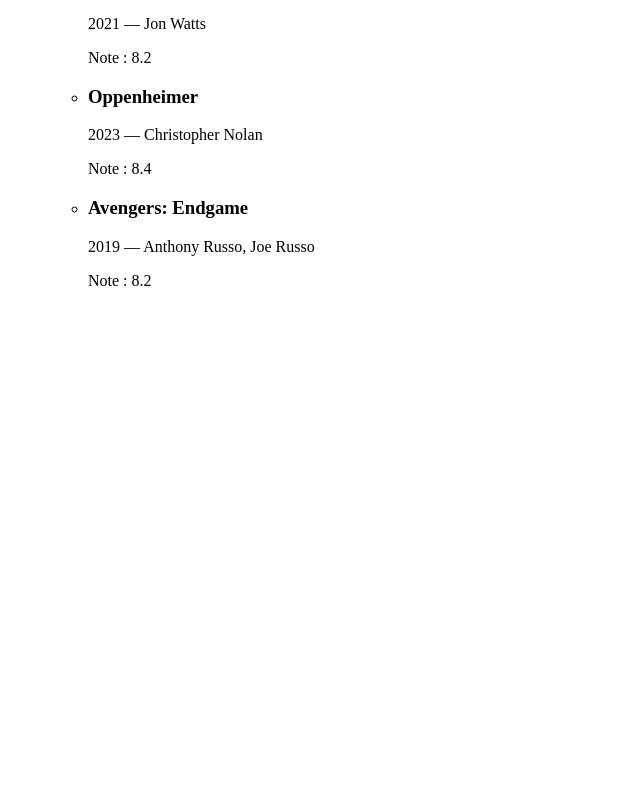
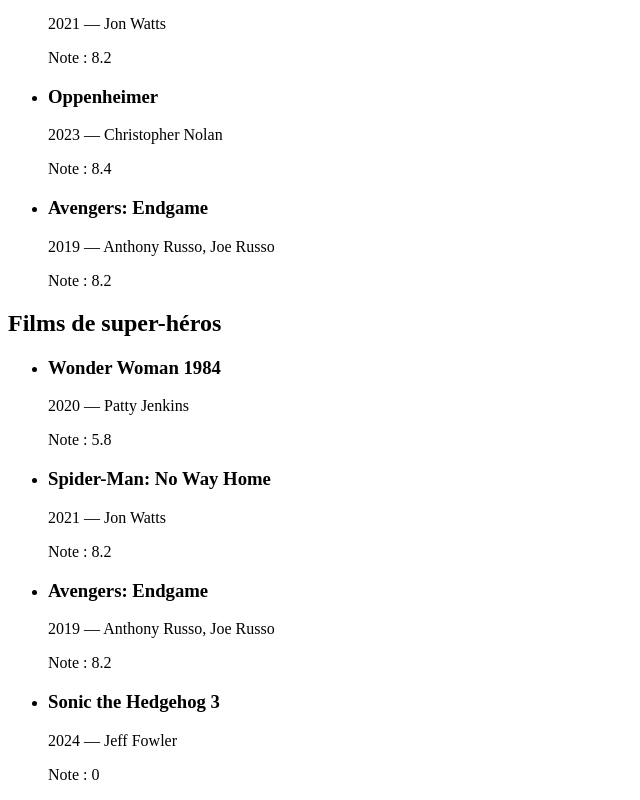
Before and after one commit to keizien/tp3-react-js, a React (Vite) app: page / in a window 1280 px wide. Shown: the part 1315-2115 px from the top of the page, without its empty margins (0-640 px from the left). Before the commit the page ends 1621 px from the top, so only its background shows below. Built offline with nearby package versions, Linux system fonts and the light colour scheme.

Commit message:
TP3 : films de super-héros

```diff
--- a/src/App.jsx
+++ b/src/App.jsx
@@ -17,6 +17,7 @@
               <p>Note : {movie.rating}</p>
             </li>
           ))}
+        </ul>
         <h2>Coups de coeur</h2>
         <ul>
           {moviesList
@@ -31,6 +32,19 @@
               </li>
             ))}
         </ul>
+        <h2>Films de super-héros</h2>
+        <ul>
+          {moviesList
+            .filter((movie) => movie.categorie == 'Super-héros')
+            .map((movie) => (
+              <li key={movie.id}>
+                <h3>{movie.title}</h3>
+                <p>
+                  {movie.year} — {movie.director}
+                </p>
+                <p>Note : {movie.rating}</p>
+              </li>
+            ))}
         </ul>
       </main>
     </>
--- a/src/data/moviesList.js
+++ b/src/data/moviesList.js
@@ -9,6 +9,7 @@
       'https://image.tmdb.org/t/p/w600_and_h900_face/dM2eC02Dq3iMtBZZDFtXSLHfFKJ.jpg',
     synopsis:
       "Paul Atreides s'unit à Chani et aux Fremen tout en préparant sa vengeance contre ceux qui ont détruit sa famille.",
+    categorie: 'Science fiction',
   },
   {
     id: 2,
@@ -20,6 +21,7 @@
       'https://image.tmdb.org/t/p/w600_and_h900_face/8UlWHLMpgZm9bx6QYh0NFoq67TZ.jpg',
     synopsis:
       "Diana Prince se retrouve face à un nouveau danger dans les années 80, période d'excès et de convoitise.",
+    categorie: 'Super-héros',
   },
   {
     id: 3,
@@ -31,6 +33,7 @@
       'https://image.tmdb.org/t/p/w600_and_h900_face/iuFNMS8U5cb6xfzi51Dbkovj7vM.jpg',
     synopsis:
       "Barbie et Ken s'aventurent dans le monde réel après avoir été expulsés de Barbieland.",
+    categorie: 'Comédie',
   },
   {
     id: 4,
@@ -42,6 +45,7 @@
       'https://image.tmdb.org/t/p/w600_and_h900_face/jwfDFqzxBkXC5bERBZrCEfK9iii.jpg',
     synopsis:
       "L'identité de Spider-Man est révélée, entraînant le chaos et des menaces d'autres univers.",
+    categorie: 'Super-héros',
   },
   {
     id: 5,
@@ -53,6 +57,7 @@
       'https://image.tmdb.org/t/p/w600_and_h900_face/boAUuJBeID7VNp4L7LNMQs8mfQS.jpg',
     synopsis:
       "L'histoire du physicien J. Robert Oppenheimer et de son rôle dans le développement de la bombe atomique.",
+    categorie: 'Biographie',
   },
   {
     id: 6,
@@ -64,6 +69,7 @@
       'https://image.tmdb.org/t/p/w600_and_h900_face/wF7jv3x51hXgkl7t5KHePuRjXc8.jpg',
     synopsis:
       'Les Avengers restants tentent de défaire les actions de Thanos après le claquement de doigts dévastateur.',
+    categorie: 'Super-héros',
   },
   {
     id: 7,
@@ -75,6 +81,7 @@
       'https://image.tmdb.org/t/p/w600_and_h900_face/bdYbHxECXsN169pVrTz2TobFqXb.jpg',
     synopsis:
       "Ethan Hunt et son équipe doivent traquer une nouvelle arme terrifiante menaçant l'humanité.",
+    categorie: 'Aventure',
   },
   {
     id: 8,
@@ -86,6 +93,7 @@
       'https://image.tmdb.org/t/p/w600_and_h900_face/gERwLGTa6JGN4qXjkip13eDaxy1.jpg', // Affiche de Sonic
     synopsis:
       "Les aventures de Sonic continuent avec l'arrivée d'un nouveau rival de taille.",
+    categorie: 'Super-héros',
   },
   {
     id: 9,
@@ -97,6 +105,7 @@
       'https://image.tmdb.org/t/p/w600_and_h900_face/v1467wvoQIXlVY5MtAqt3PUtOdH.jpg',
     synopsis:
       "Dom Toretto et sa famille sont confrontés à l'adversaire le plus mortel qu'ils aient jamais rencontré.",
+    categorie: 'Voiture',
   },
 ];
 
```
Lines whose indentation alone changed are shown as unchanged.
